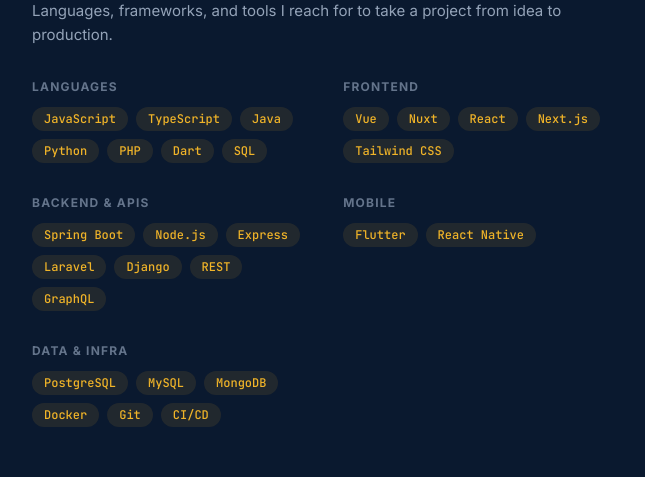
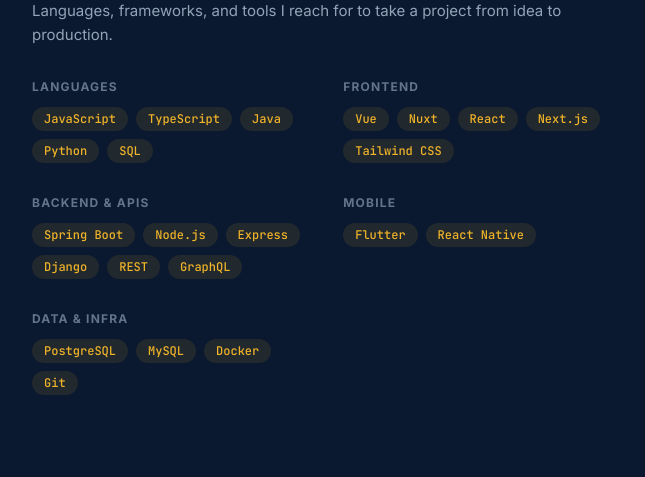
Before and after one commit to Wayneurlt/WAYNE-GIFT, a Nuxt app: page / in a window 1280 px wide. Shown: the part 1440-1917 px from the top of the page, without its empty margins (400-1045 px from the left). Built offline with nearby package versions, Linux system fonts and the light colour scheme.

Commit message:
Remove PHP, Dart, Laravel, MongoDB and CI/CD from skills

```diff
--- a/data/skills.ts
+++ b/data/skills.ts
@@ -6,7 +6,7 @@ export type SkillGroup = {
 export const skillGroups: SkillGroup[] = [
   {
     title: 'Languages',
-    items: ['JavaScript', 'TypeScript', 'Java', 'Python', 'PHP', 'Dart', 'SQL']
+    items: ['JavaScript', 'TypeScript', 'Java', 'Python', 'SQL']
   },
   {
     title: 'Frontend',
@@ -14,7 +14,7 @@ export const skillGroups: SkillGroup[] = [
   },
   {
     title: 'Backend & APIs',
-    items: ['Spring Boot', 'Node.js', 'Express', 'Laravel', 'Django', 'REST', 'GraphQL']
+    items: ['Spring Boot', 'Node.js', 'Express', 'Django', 'REST', 'GraphQL']
   },
   {
     title: 'Mobile',
@@ -22,6 +22,6 @@ export const skillGroups: SkillGroup[] = [
   },
   {
     title: 'Data & Infra',
-    items: ['PostgreSQL', 'MySQL', 'MongoDB', 'Docker', 'Git', 'CI/CD']
+    items: ['PostgreSQL', 'MySQL', 'Docker', 'Git']
   }
 ]
```
